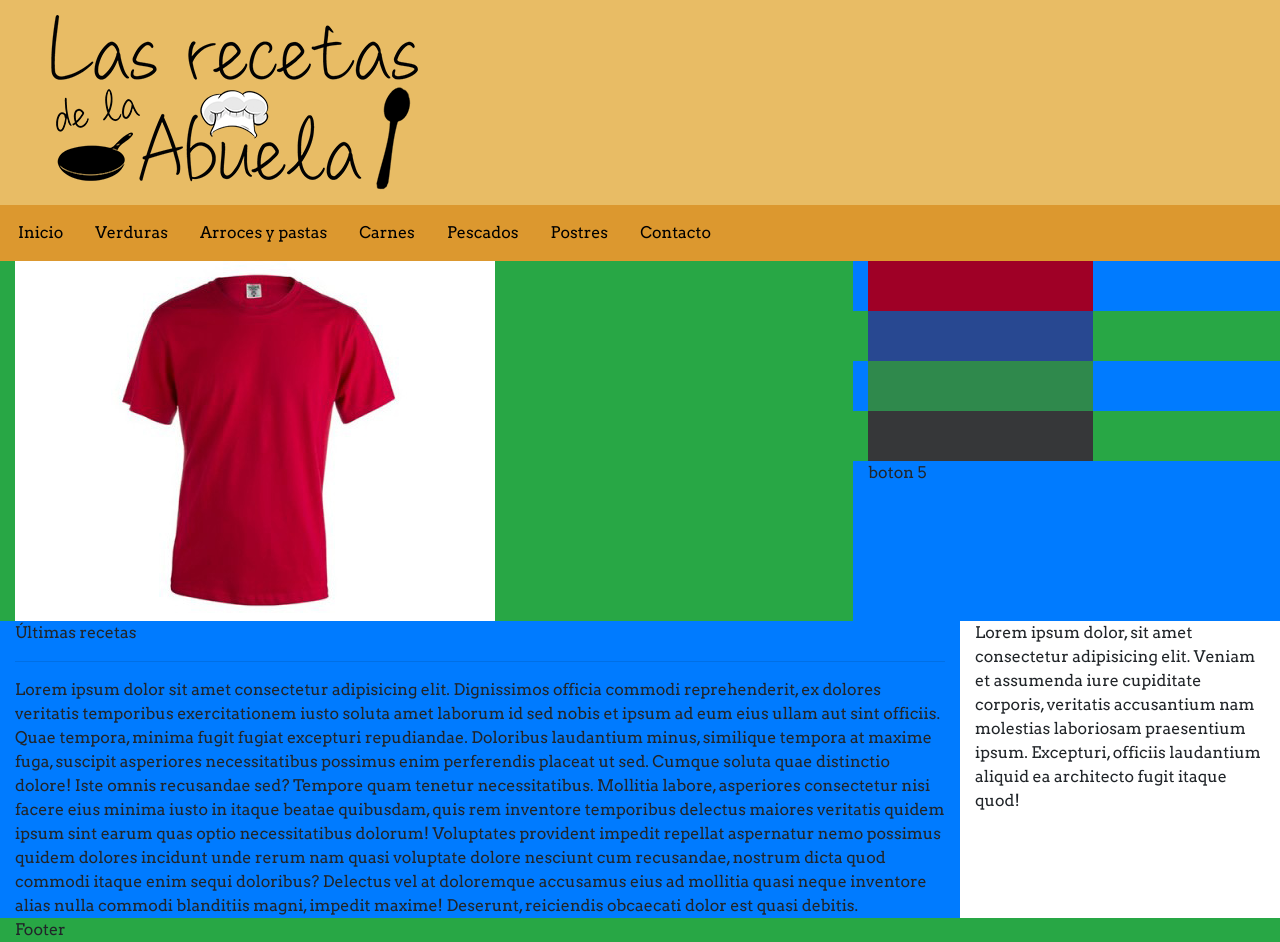
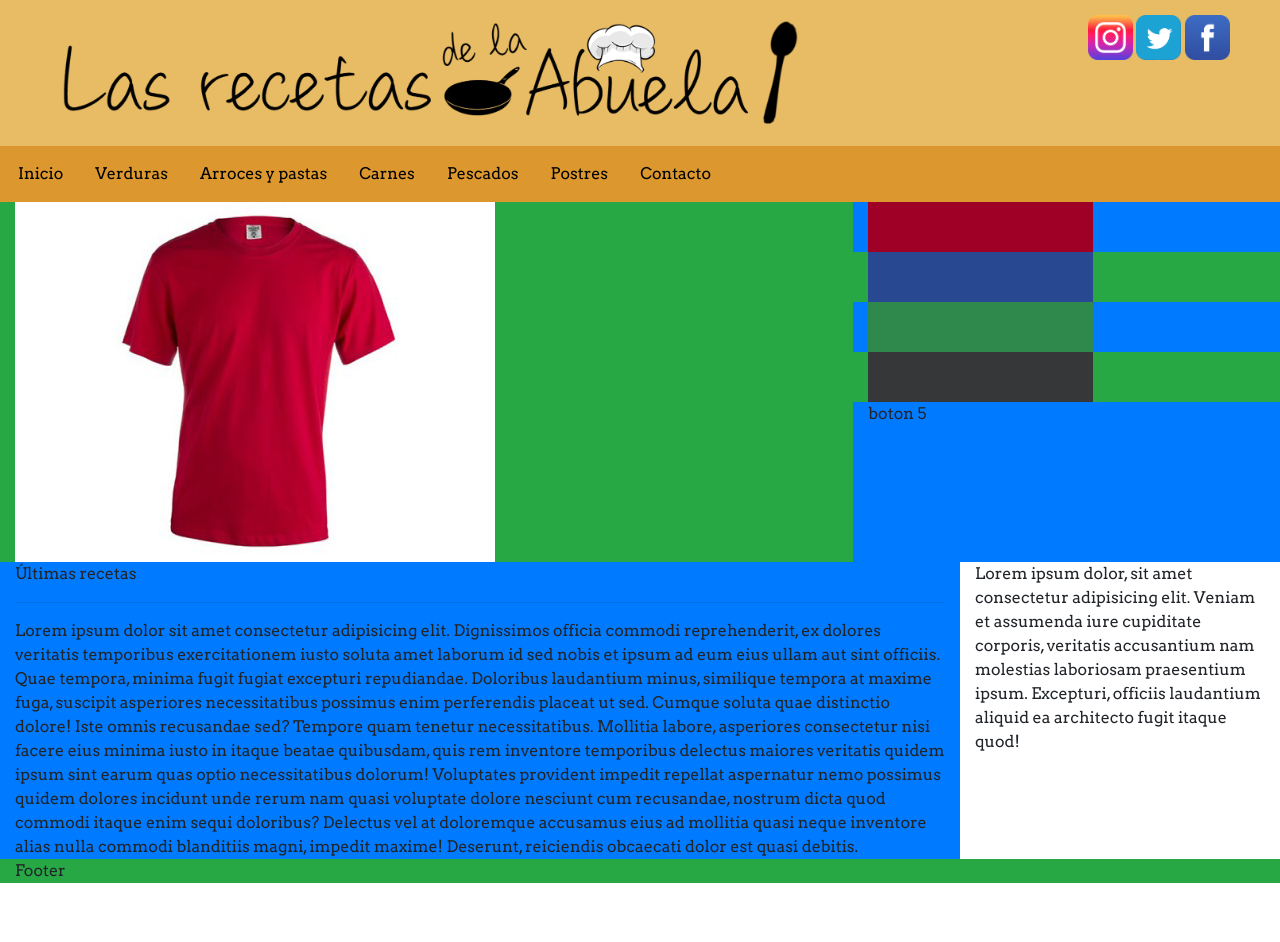
Before and after one commit to lasrecetasdelabuelaLM/recetasdelabuela, a plain HTML site: page index.html in a window 1280 px wide. After the commit the page ends 883 px from the top, so only its background shows below. Drawn offline with nearby package versions, Linux system fonts and the light colour scheme.

Commit message:
Modificaciones 16 febrero

```diff
--- a/index.html
+++ b/index.html
@@ -19,6 +19,13 @@
         background-color: #e8bc65;
         padding: 15px;
         padding-left: 4%;
+    }
+    .imagen-cabecera {
+        width: 75%;
+    }
+    .redes-sociales {
+        max-width: 45px;
+        width: 30%;
     }
     .menu_navegacion {
         width: 100%;
@@ -56,10 +63,15 @@
     <div class="container-{breakpoint}"> <!-- Contenedor genérico de toda la página-->
         <div class="cabecera">
             <div class="row">
-            <div class="col-12 bg-transparent align-items-center">
-                <!-- Cabecera -->
-                <img src="./img/logo-abuela.png" alt="Logo Recetas Abuela"/>
-            </div>
+                <div class="col-10 bg-transparent align-items-center">
+                    <!-- Cabecera -->
+                    <img class="imagen-cabecera" src="./img/logo-abuela-alargado.png" alt="Logo Recetas Abuela"/>
+                </div>
+                <div class="col-2 bg-transparent align-items-center">
+                    <a href="http://www.instagram.com"><img class="redes-sociales" src="./img/instagram.png" alt="Instagram Las Recetas Abuela"/></a>
+                    <a href="http://www.twitter.com"><img class="redes-sociales" src="./img/twitter.png" alt="Twitter Las Recetas Abuela"/></a>
+                    <a href="http://www.facebook.com"><img class="redes-sociales" src="./img/facebook2.png" alt="Facebook Las Recetas Abuela"/></a>
+                </div>
             </div>
         </div>
         <div class="row">
```
Also changed, not shown: img/facebook2.png (added), img/instagram.png (added), img/logo-abuela-alargado.png (added), img/logo-abuela-smartphones.png (added), img/twitter.png (added), 1 other file.
